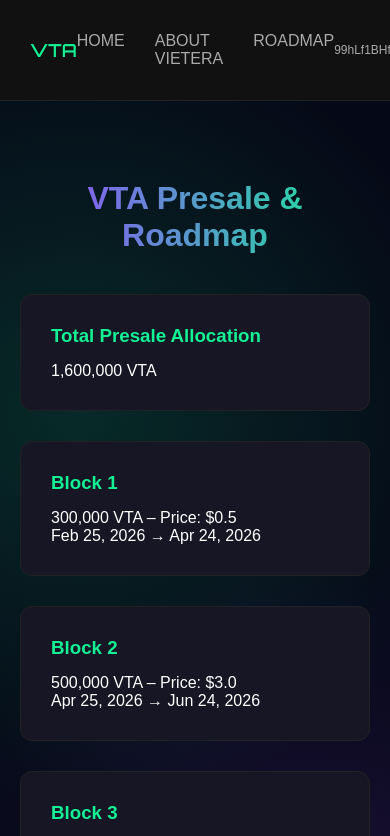
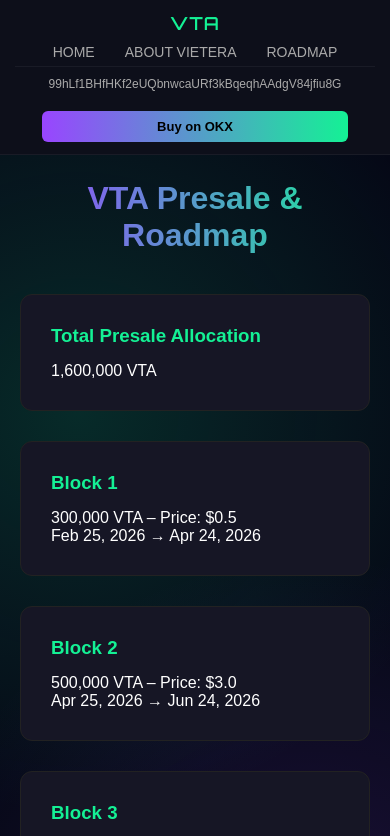
Before and after one commit to vieteratoken-sys/VTA, a website: page system.html in a window 390 px wide. Shown: the top 836 px of the page. Drawn offline with Linux system fonts and the light colour scheme.

Commit message:
Update system.html

```diff
--- a/system.html
+++ b/system.html
@@ -16,12 +16,118 @@ radial-gradient(circle at 80% 70%, rgba(153,69,255,0.15), transparent 40%),
 #050816;
 color:white;
 }
+/* ===== HEADER BASE ===== */
 header{
 position:fixed;
-top:0;width:100%;
-background:#111;padding:15px 30px;
-display:flex;align-items:center;justify-content:space-between;
-z-index:999;border-bottom:1px solid #222;
+top:0;
+width:100%;
+background:#0d0f1a;
+padding:14px 30px;
+display:flex;
+align-items:center;
+justify-content:space-between;
+z-index:999;
+border-bottom:1px solid rgba(255,255,255,0.05);
+backdrop-filter:blur(6px);
+}
+
+/* LOGO */
+.logo{
+font-family:'Orbitron',sans-serif;
+color:#14F195;
+font-size:18px;
+letter-spacing:1px;
+}
+
+/* MENU */
+.menu{
+display:flex;
+gap:28px;
+}
+
+.menu a{
+text-decoration:none;
+color:#aaa;
+font-weight:500;
+font-size:14px;
+transition:.25s;
+}
+
+.menu a:hover{
+color:#14F195;
+}
+
+/* RIGHT SIDE */
+.header-right{
+display:flex;
+align-items:center;
+gap:20px;
+}
+
+.contract{
+font-size:12px;
+color:#777;
+max-width:300px;
+overflow:hidden;
+text-overflow:ellipsis;
+white-space:nowrap;
+}
+
+.buy-btn{
+background:linear-gradient(90deg,#9945FF,#14F195);
+padding:8px 18px;
+border-radius:6px;
+color:#000;
+font-weight:600;
+text-decoration:none;
+font-size:13px;
+transition:.3s;
+}
+
+.buy-btn:hover{
+opacity:.85;
+}
+/* ===== MOBILE OPTIMIZED ===== */
+@media (max-width: 768px){
+
+header{
+flex-direction:column;
+align-items:center;
+gap:10px;
+padding:12px 15px;
+}
+
+/* menu nằm 1 dòng riêng */
+.menu{
+width:100%;
+justify-content:center;
+flex-wrap:wrap;
+gap:18px;
+padding-bottom:6px;
+border-bottom:1px solid rgba(255,255,255,0.05);
+}
+
+/* contract nằm dòng riêng */
+.contract{
+width:100%;
+text-align:center;
+font-size:11px;
+white-space:normal;
+word-break:break-all;
+}
+
+/* buy button nằm dòng riêng */
+.header-right{
+width:100%;
+flex-direction:column;
+gap:8px;
+}
+
+.buy-btn{
+width:85%;
+text-align:center;
+}
+
 }
 .logo{font-family:'Orbitron',sans-serif;color:#14F195;font-size:18px;}
 .menu{display:flex;gap:30px;}
```
